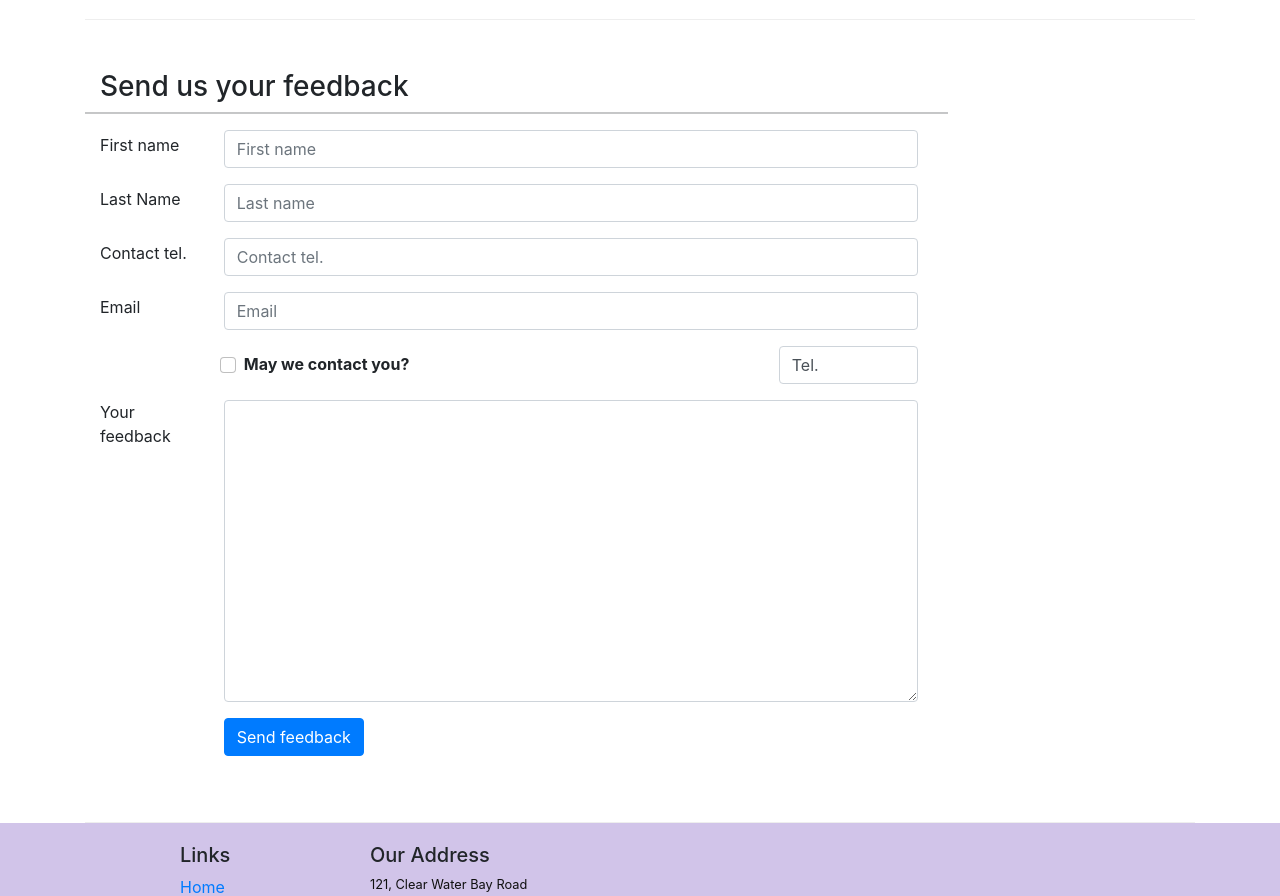
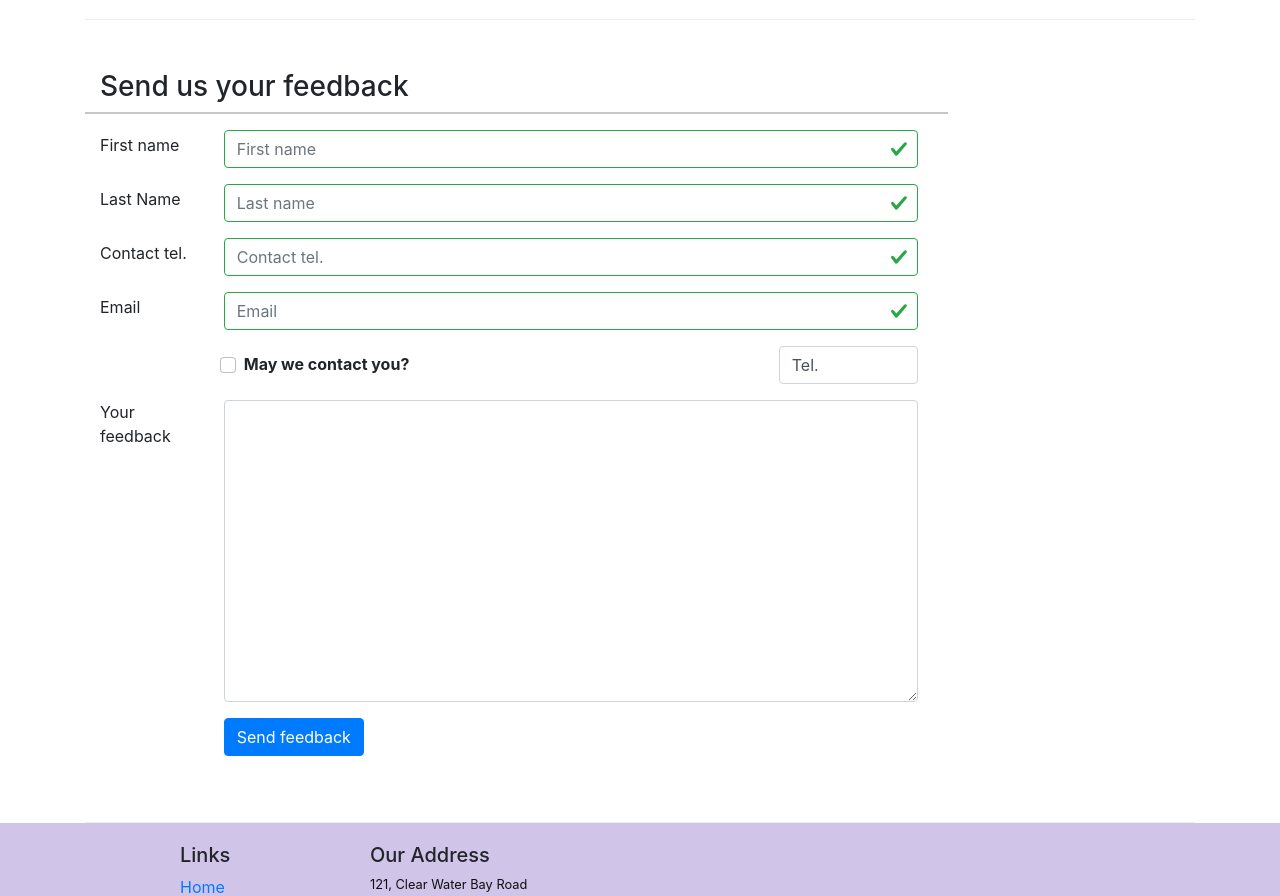
Before and after one commit to Dghost32/confusion-react, a React (Create React App) app: page /contactus in a window 1280 px wide. Shown: the part 860-1756 px from the top of the page. Built offline with nearby package versions, Linux system fonts and the light colour scheme.

Commit message:
controlled forms

```diff
--- a/src/Components/Pages/ContactUsPage.js
+++ b/src/Components/Pages/ContactUsPage.js
@@ -4,8 +4,8 @@ import { Link } from "react-router-dom";
 
 let ContactUsPage = () => {
   const userDataObj = {
-    firstName: "",
-    lastName: "",
+    firstname: "",
+    lastname: "",
     telnum: "",
     email: "",
     agree: false,
@@ -14,18 +14,76 @@ let ContactUsPage = () => {
   };
   const [userData, setUserData] = useState(userDataObj);
 
+  const [errors, setErrors] = useState({
+    firstname: "",
+    lastname: "",
+    telnum: "",
+    email: "",
+  });
+
+  const onSumbit = (e) => {
+    e.preventDefault();
+    document.getElementById("contact-form").reset();
+  };
+
   const handleInputChange = (e) => {
     let value =
       e.target.type === "checkbox" ? e.target.checked : e.target.value;
     let name = e.target.name;
     setUserData({ ...userData, [name]: value });
+    validate(name);
   };
 
-  const handleSubmit = (e) => {
-    e.preventDefault();
-    console.log("current state is", JSON.stringify(userData));
-    console.log("submit");
-    setUserData(userDataObj);
+  let validate = (token) => {
+    if (token === "firstname" || token === "lastname") {
+      if (userData[token].length <= 2) {
+        return setErrors({
+          ...errors,
+          [token]:
+            token === "firstname"
+              ? "First name should be >= than 3 characters"
+              : "Last name should be >= than 3 characters",
+        });
+      } else if (userData[token].length > 9) {
+        return setErrors({
+          ...errors,
+          [token]:
+            token === "firstname"
+              ? "First name should be <= than 10 characters"
+              : "Last name should be <= than 10 characters",
+        });
+      } else {
+        return setErrors({
+          ...errors,
+          [token]: "",
+        });
+      }
+    }
+    if (token === "telnum") {
+      const regEx = /^\d+$/;
+      if (!regEx.test(userData[token])) {
+        return setErrors({
+          ...errors,
+          [token]: "Tel. number should contain only numbers",
+        });
+      } else
+        return setErrors({
+          ...errors,
+          [token]: "",
+        });
+    }
+    if (token === "email") {
+      if (userData[token].split("").filter((x) => x === "@").length !== 1) {
+        return setErrors({
+          ...errors,
+          [token]: "Email should contain a @",
+        });
+      } else
+        return setErrors({
+          ...errors,
+          [token]: "",
+        });
+    }
   };
 
   return (
@@ -92,21 +150,30 @@ let ContactUsPage = () => {
         <h3 className="col-12">Send us your feedback</h3>
         <hr className="col-md-9" />
         <div className="col-12 col-md-9 ">
-          <Form onSubmit={handleSubmit} id="contact-form">
+          <Form id="contact-form">
             {/* first name */}
             <Form.Group className="row align-items-center">
               <Form.Label htmlFor="firstname" className="col-md-2">
                 First name
               </Form.Label>
               <Form.Control
-                className="col-md-10"
+                className="col-md-10 "
                 type="text"
                 id="firstname"
-                name="firstName"
+                name="firstname"
                 placeholder="First name"
+                isValid={errors.firstname === ""}
+                isInvalid={errors.firstname !== ""}
                 onChange={handleInputChange}
-                value={userData.firstName}
+                value={userData.firstname}
               />
+              <p
+                className={`offset-2 text-muted ${
+                  errors.firstname === "" ? "d-none" : "d-block"
+                }`}
+              >
+                {errors.firstname}
+              </p>
             </Form.Group>
             {/* last name */}
             <Form.Group className="row align-items-center">
@@ -114,14 +181,23 @@ let ContactUsPage = () => {
                 Last Name
               </Form.Label>
               <Form.Control
-                className="col-md-10"
+                className={`col-md-10 `}
+                isValid={errors.lastname === ""}
+                isInvalid={errors.lastname !== ""}
                 type="text"
                 id="lastname"
-                name="lastName"
+                name="lastname"
                 placeholder="Last name"
                 onChange={handleInputChange}
-                value={userData.lastName}
+                value={userData.lastname}
               />
+              <p
+                className={`offset-2 text-muted ${
+                  errors.lastname === "" ? "d-none" : "d-block"
+                }`}
+              >
+                {errors.lastname}
+              </p>
             </Form.Group>
             {/* contact tel */}
             <Form.Group className="row align-items-center">
@@ -134,9 +210,18 @@ let ContactUsPage = () => {
                 id="telnum"
                 name="telnum"
                 placeholder="Contact tel."
+                isValid={errors.telnum === ""}
+                isInvalid={errors.telnum !== ""}
                 onChange={handleInputChange}
                 value={userData.telnum}
               />
+              <p
+                className={`offset-2 text-muted ${
+                  errors.telnum === "" ? "d-none" : "d-block"
+                }`}
+              >
+                {errors.telnum}
+              </p>
             </Form.Group>
             {/* email */}
             <Form.Group className="row align-items-center">
@@ -149,9 +234,18 @@ let ContactUsPage = () => {
                 id="email"
                 name="email"
                 placeholder="Email"
+                isValid={errors.email === ""}
+                isInvalid={errors.email !== ""}
                 onChange={handleInputChange}
                 value={userData.email}
               />
+              <p
+                className={`offset-2 text-muted ${
+                  errors.email === "" ? "d-none" : "d-block"
+                }`}
+              >
+                {errors.email}
+              </p>
             </Form.Group>
             {/* checkbox and contact option */}
             <Form.Group className="row align-items-center justify-content-between">
@@ -195,6 +289,7 @@ let ContactUsPage = () => {
               <Button
                 className="col-md-auto offset-md-2 btn btn-primary"
                 type="sumbit"
+                onSubmit={onSumbit}
               >
                 Send feedback
               </Button>
```
